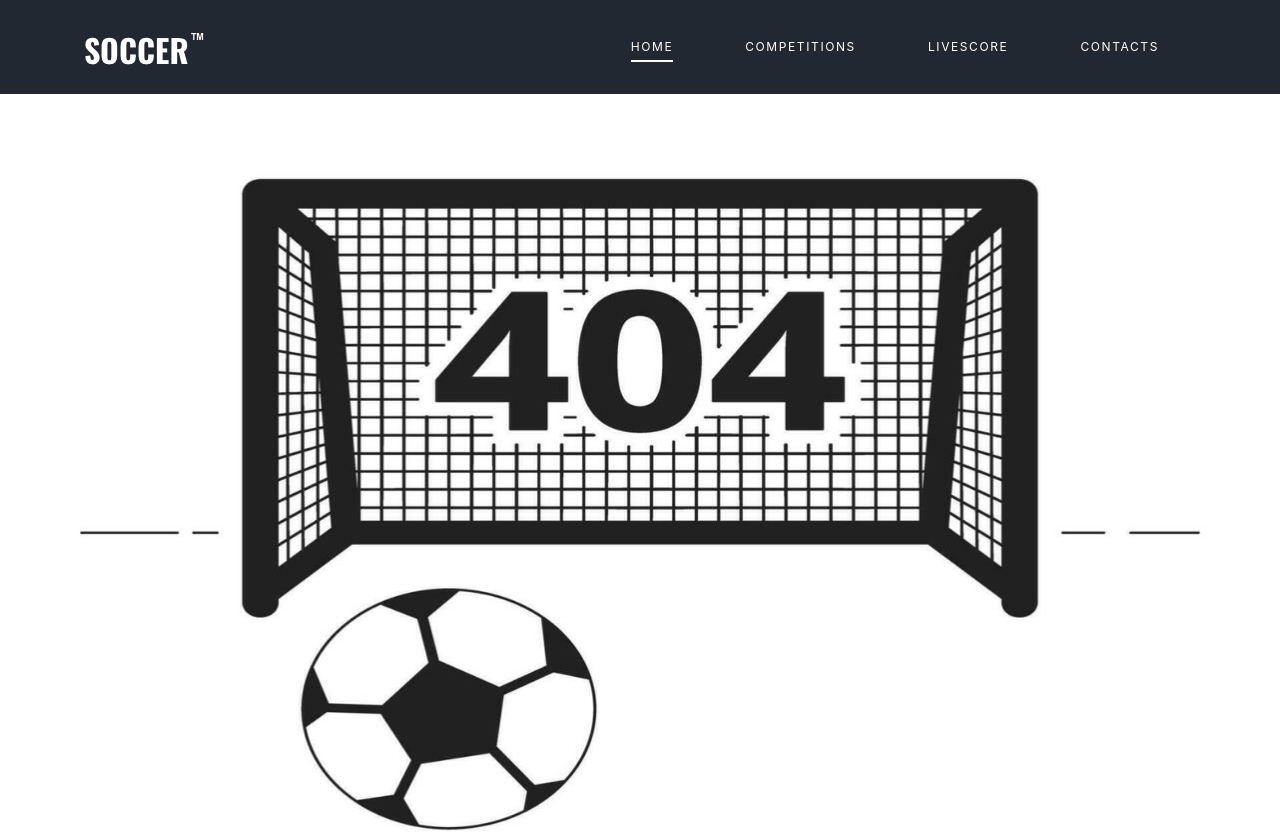
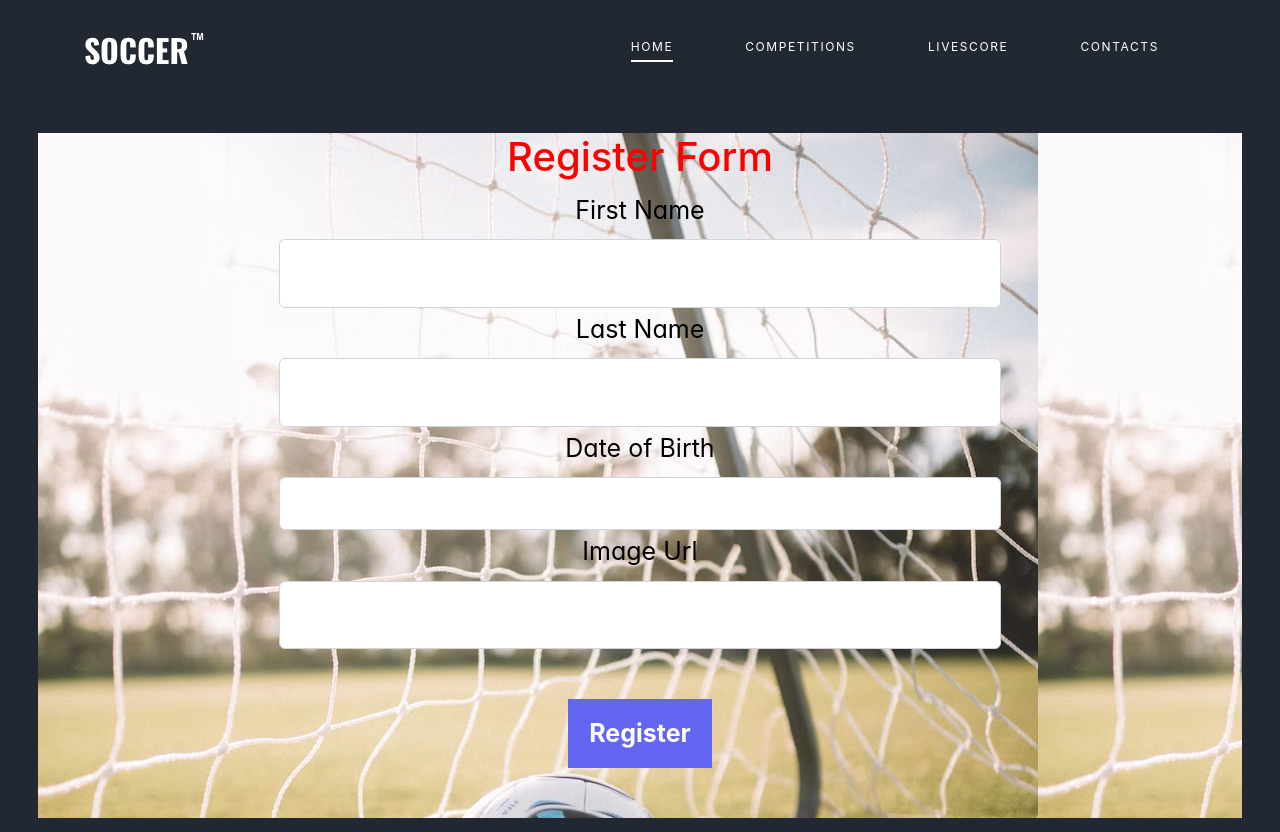
Before and after one commit to galaridor/Football-Source-ReactJS, a React (Vite) app: page /register in a window 1280 px wide. Shown: the top 832 px of the page. Built offline with nearby package versions, Linux system fonts and the light colour scheme.

Commit message:
implementing base login and register components

```diff
--- a/src/App.jsx
+++ b/src/App.jsx
@@ -18,6 +18,8 @@ import Team from "./components/Team/Team";
 import Match from "./components/Match/Match";
 import Person from "./components/Person/Person";
 import SomethingWentWrong from "./components/Error/SomethingWentWrong";
+import Login from "./components/Authentication/Login";
+import Register from "./components/Authentication/Register";
 
 function App() {
 	return (
@@ -29,6 +31,8 @@ function App() {
 				<Route path="/home" element={<Home />} />
 				<Route path="/" element={<Home />} />
 				<Route path="/error" element={<SomethingWentWrong />} />
+				<Route path="/login" element={<Login />} />
+				<Route path="/register" element={<Register />} />
 				<Route path="/competitions" element={<Competitions />} />
 				<Route path="/competitions/:alias" element={<Competition />} />
 				<Route path="/competitions/:alias/standing/:type" element={<Standing />} />
--- a/src/components/Authentication/Login.jsx
+++ b/src/components/Authentication/Login.jsx
@@ -1,10 +1,57 @@
-import styles from './Login.module.css';
+import { useState } from 'react';
+import { InputText } from 'primereact/inputtext';
+import { Button } from 'primereact/button';
+import styles from './Login.module.css'
 
 const Login = () => {
+	const [formData, setFormData] = useState({
+		username: '',
+		password: '',
+	});
+
+	const handleInputChange = (e) => {
+		const { name, value } = e.target;
+		setFormData({
+			...formData,
+			[name]: value,
+		});
+	};
+
+	const handleSubmit = (e) => {
+		e.preventDefault();
+
+		console.log(formData);
+	};
 
 	return (
-		<div className={`${styles['login-section']}`}>
+		<div className={styles['login-section']}>
+			<h1 className={styles['login-title']}>Login Form</h1>
+			<form className={styles['login-form']} onSubmit={handleSubmit}>
+				<div className="p-fluid">
+					<div className="p-field">
+						<label htmlFor="username">Username</label>
+						<InputText
+							id="username"
+							name="username"
+							value={formData.username}
+							onChange={handleInputChange}
+						/>
+					</div>
 
+					<div className="p-field">
+						<label htmlFor="password">Password</label>
+						<InputText
+							id="password"
+							name="password"
+							type="password"
+							value={formData.password}
+							onChange={handleInputChange}
+						/>
+					</div>
+				</div>
+
+				<Button className={styles['submit-btn']} type="submit" label="Login" />
+			</form>
 		</div>
 	);
 };
--- a/src/components/Authentication/Login.module.css
+++ b/src/components/Authentication/Login.module.css
@@ -0,0 +1,22 @@
+.login-section {
+    color: black;
+    font-size: 25px;
+    font-weight: bolder;
+    text-align: center;
+    margin: 3%;
+	background-image: url('/public/images/competition_background.avif');
+}
+
+.login-title {
+    color: red;
+}
+
+.login-form {
+    width: 60%;
+    margin: 0 auto;
+}
+
+.submit-btn {
+   margin-top: 50px;
+   margin-bottom: 50px;
+}
--- a/src/components/Authentication/Register.jsx
+++ b/src/components/Authentication/Register.jsx
@@ -1,10 +1,96 @@
-import styles from './Register.module.css';
+import { useState } from 'react';
+import { InputText } from 'primereact/inputtext';
+import { Calendar } from 'primereact/calendar';
+import { Button } from 'primereact/button';
+import styles from './Register.module.css'
 
 const Register = () => {
+	const [formData, setFormData] = useState({
+		firstName: '',
+		lastName: '',
+		dob: null,
+		imageUrl: '',
+	});
+
+	const handleInputChange = (e) => {
+		const { name, value } = e.target;
+		setFormData({
+			...formData,
+			[name]: value,
+		});
+	};
+
+	const handleImageInputChange = (e) => {
+		debugger;
+		const { name, value } = e.target;
+		setFormData({
+			...formData,
+			[name]: value
+		});
+	}
+
+	const handleDateChange = (e) => {
+		setFormData({
+			...formData,
+			dob: e.value,
+		});
+	};
+
+	const handleSubmit = (e) => {
+		e.preventDefault();
+
+		console.log(formData);
+	};
 
 	return (
-		<div className={`${styles['register-section']}`}>
+		<div className={styles['register-section']}>
+			<h1 className={styles['register-title']}>Register Form</h1>
+			<form className={styles['register-form']} onSubmit={handleSubmit}>
+				<div className="p-fluid">
+					<div className="p-field">
+						<label htmlFor="firstName">First Name</label>
+						<InputText
+							id="firstName"
+							name="firstName"
+							value={formData.firstName}
+							onChange={handleInputChange}
+						/>
+					</div>
 
+					<div className="p-field">
+						<label htmlFor="lastName">Last Name</label>
+						<InputText
+							id="lastName"
+							name="lastName"
+							value={formData.lastName}
+							onChange={handleInputChange}
+						/>
+					</div>
+
+					<div className="p-field">
+						<label htmlFor="dob">Date of Birth</label>
+						<Calendar
+							id="dob"
+							name="dob"
+							value={formData.dob}
+							onChange={handleDateChange}
+							dateFormat="dd/mm/yy"
+						/>
+					</div>
+
+					<div className="p-field">
+						<label htmlFor="imageUrl">Image Url</label>
+						<InputText
+							id="imageUrl"
+							name="imageUrl"
+							value={formData.imageUrl}
+							onChange={handleImageInputChange}
+						/>
+					</div>
+				</div>
+
+				<Button className={styles['submit-btn']} type="submit" label="Register" />
+			</form>
 		</div>
 	);
 };
--- a/src/components/Authentication/Register.module.css
+++ b/src/components/Authentication/Register.module.css
@@ -0,0 +1,22 @@
+.register-section {
+    color: black;
+    font-size: 25px;
+    font-weight: bolder;
+    text-align: center;
+    margin: 3%;
+	background-image: url('/public/images/competition_background.avif');
+}
+
+.register-title {
+    color: red;
+}
+
+.register-form {
+    width: 60%;
+    margin: 0 auto;
+}
+
+.submit-btn {
+   margin-top: 50px;
+   margin-bottom: 50px;
+}
```
